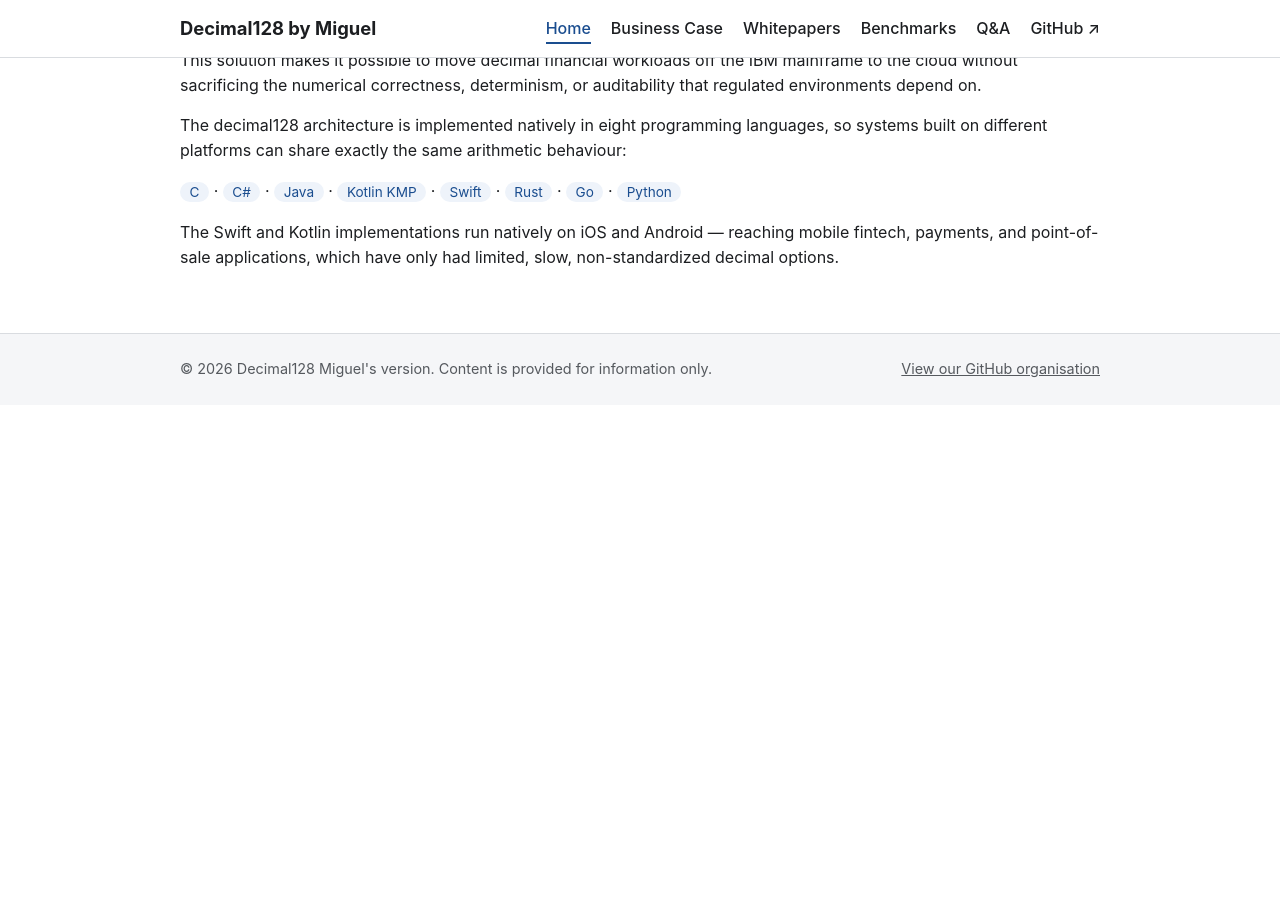
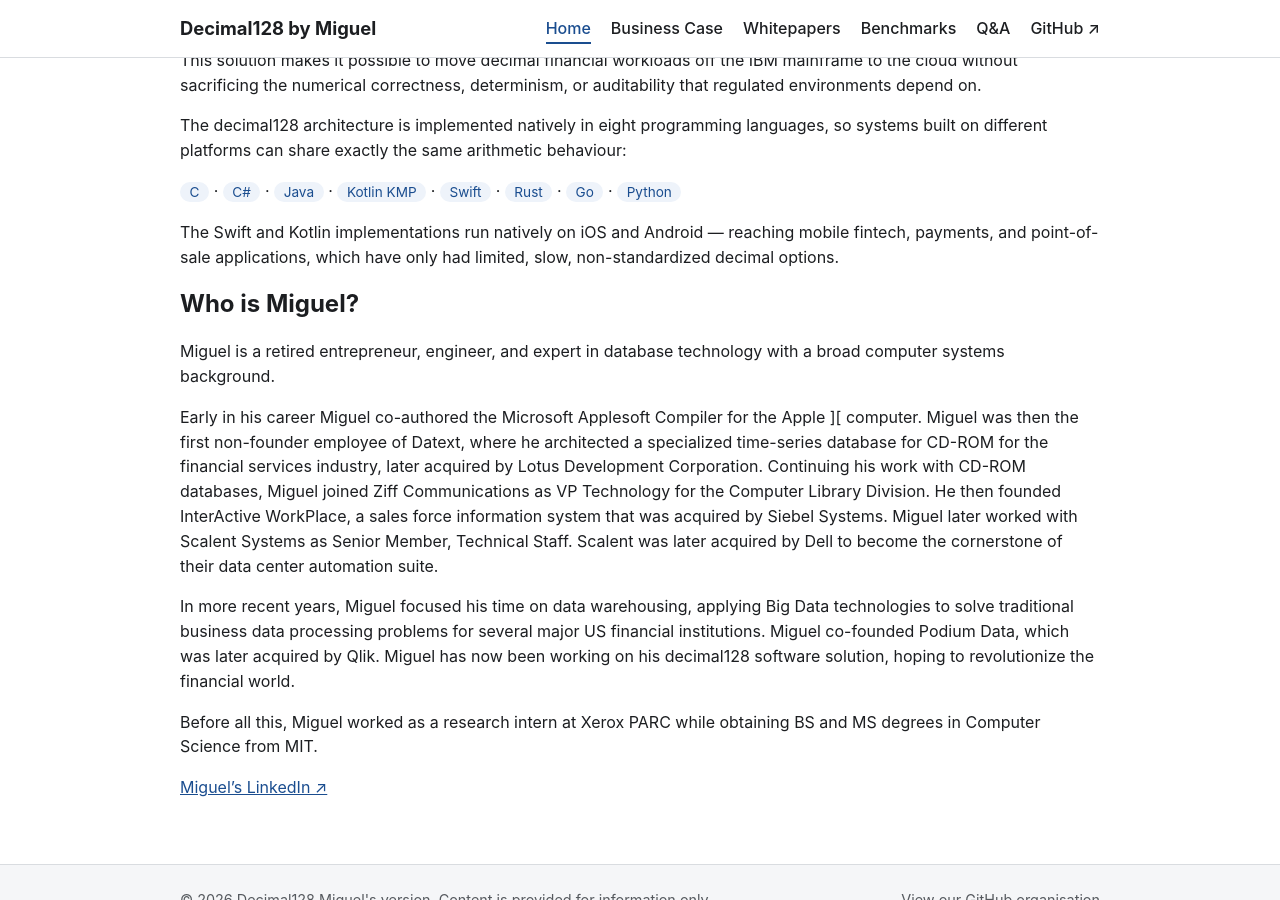
Before and after one commit to migueldecimal128/decimal128-www, a Jekyll site: the page built from index.md, in a window 1280 px wide and 900 px high, scrolled down 1000 px. Built offline with Jekyll 4.4.1, drawn with Linux system fonts in a browser that asks for light colours; before the commit the page ends 1405 px from its top, so only the background shows below that.

Commit message:
Add Who is Miguel section to bottom of home page
Same content as the existing Q&A entry, which is left unchanged.

```diff
--- a/index.md
+++ b/index.md
@@ -62,3 +62,32 @@
 Android — reaching mobile fintech, payments, and point-of-sale
 applications, which have only had limited, slow, non-standardized
 decimal options.
+
+## Who is Miguel?
+
+Miguel is a retired entrepreneur, engineer, and expert in database
+technology with a broad computer systems background.
+
+Early in his career Miguel co-authored the Microsoft Applesoft Compiler
+for the Apple ][ computer. Miguel was then the first non-founder
+employee of Datext, where he architected a specialized time-series
+database for CD-ROM for the financial services industry, later
+acquired by Lotus Development Corporation. Continuing his work with
+CD-ROM databases, Miguel joined Ziff Communications as VP Technology
+for the Computer Library Division. He then founded InterActive
+WorkPlace, a sales force information system that was acquired by
+Siebel Systems. Miguel later worked with Scalent Systems as Senior
+Member, Technical Staff. Scalent was later acquired by Dell to become
+the cornerstone of their data center automation suite.
+
+In more recent years, Miguel focused his time on data warehousing,
+applying Big Data technologies to solve traditional business data
+processing problems for several major US financial institutions.
+Miguel co-founded Podium Data, which was later acquired by Qlik.
+Miguel has now been working on his decimal128 software solution,
+hoping to revolutionize the financial world.
+
+Before all this, Miguel worked as a research intern at Xerox PARC
+while obtaining BS and MS degrees in Computer Science from MIT.
+
+[Miguel's LinkedIn ↗](https://www.linkedin.com/in/miguel-decimal128-howard/)
```
